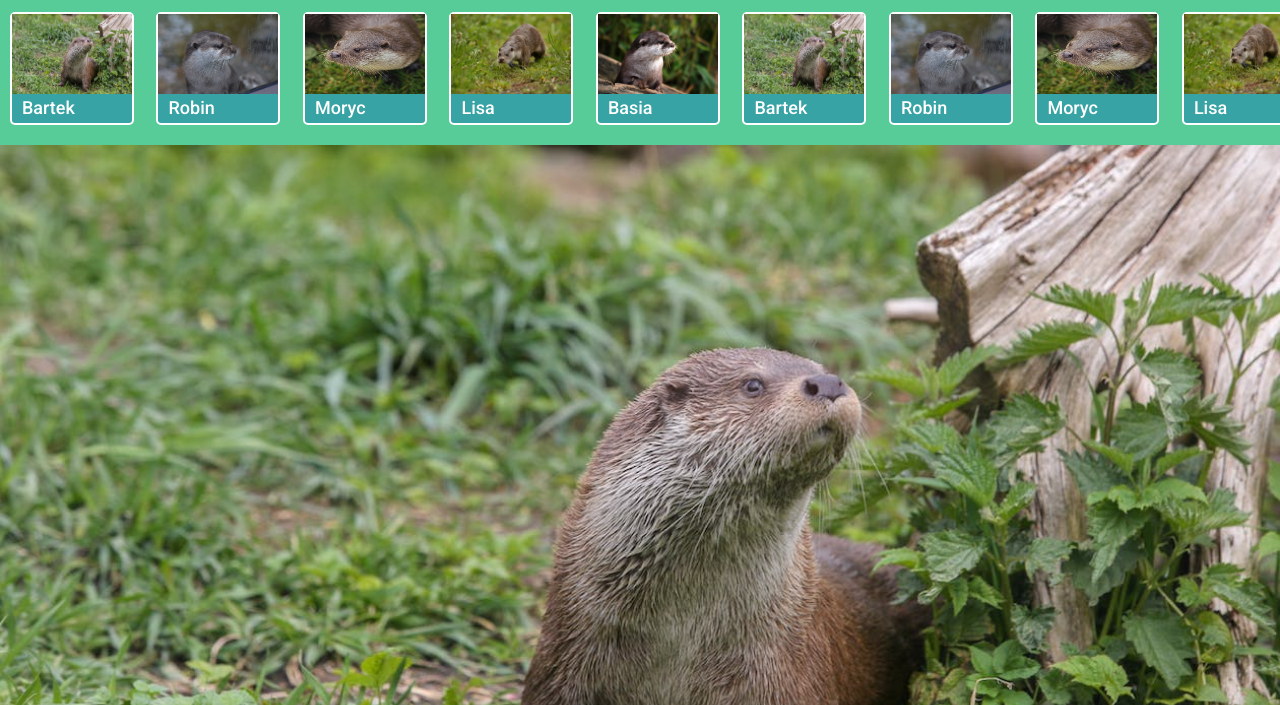
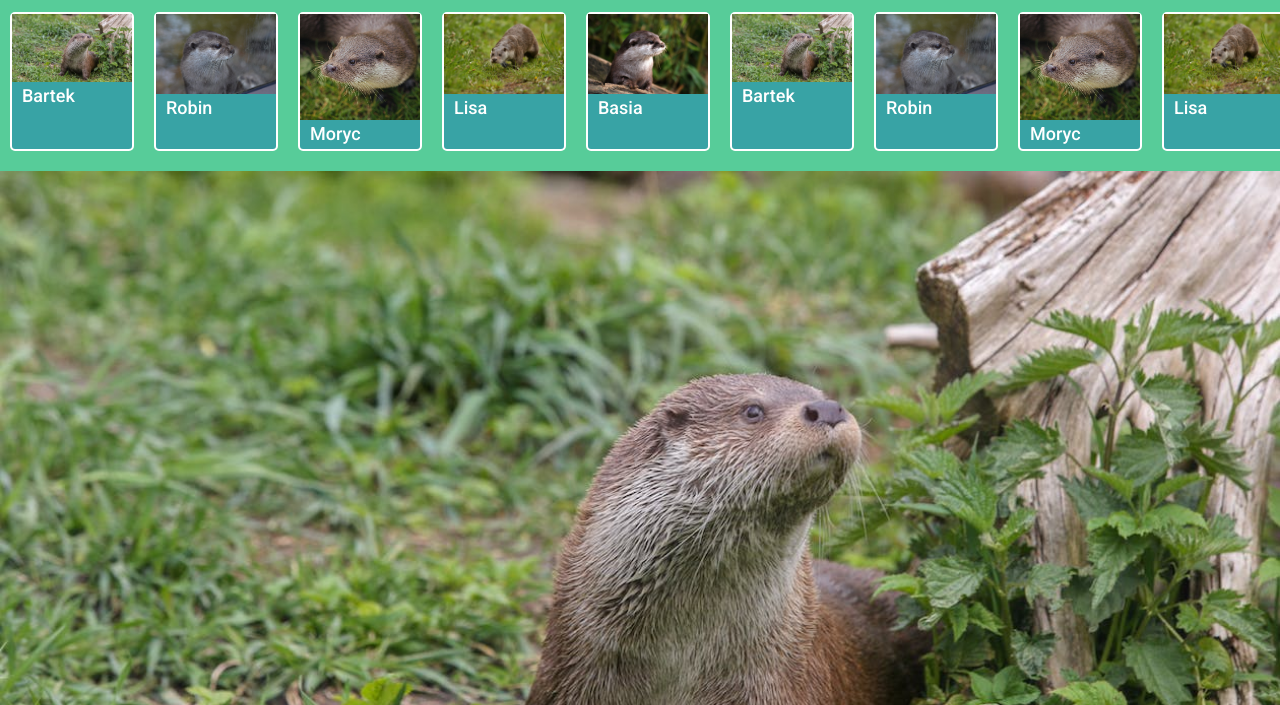
Before and after one commit to JackS86/WydraBay, a website: page index.html in a window 1280 px wide. Shown: the part 95-800 px from the top of the page. Drawn offline with nearby package versions, Linux system fonts and the light colour scheme.

Commit message:
new view

```diff
--- a/style.css
+++ b/style.css
@@ -51,20 +51,20 @@ a {
   flex: 1 1 auto;
   display: flex;
   flex-direction: column;
-
 }
 
 .lista-miniatur {
   flex: 0 1 auto;
   list-style: none;
+  display: flex;
   padding: 0;
   white-space: nowrap;
   overflow-x: auto;
+  justify-content: space-around;
 }
 .obraz-miniatury {
   display: block;
   width: 100%;
-  height: 80px;
 }
 .element-listy {
   display: inline-block;
@@ -77,7 +77,8 @@ a {
   -o-border-radius: 5px;
   margin: 10px;
   background-color: #38a3a5;
-  width: 120px;
+  min-width: 120px;
+  max-width: 120px;
 }
 .container-large-image {
   flex: 1 1 auto;
```
